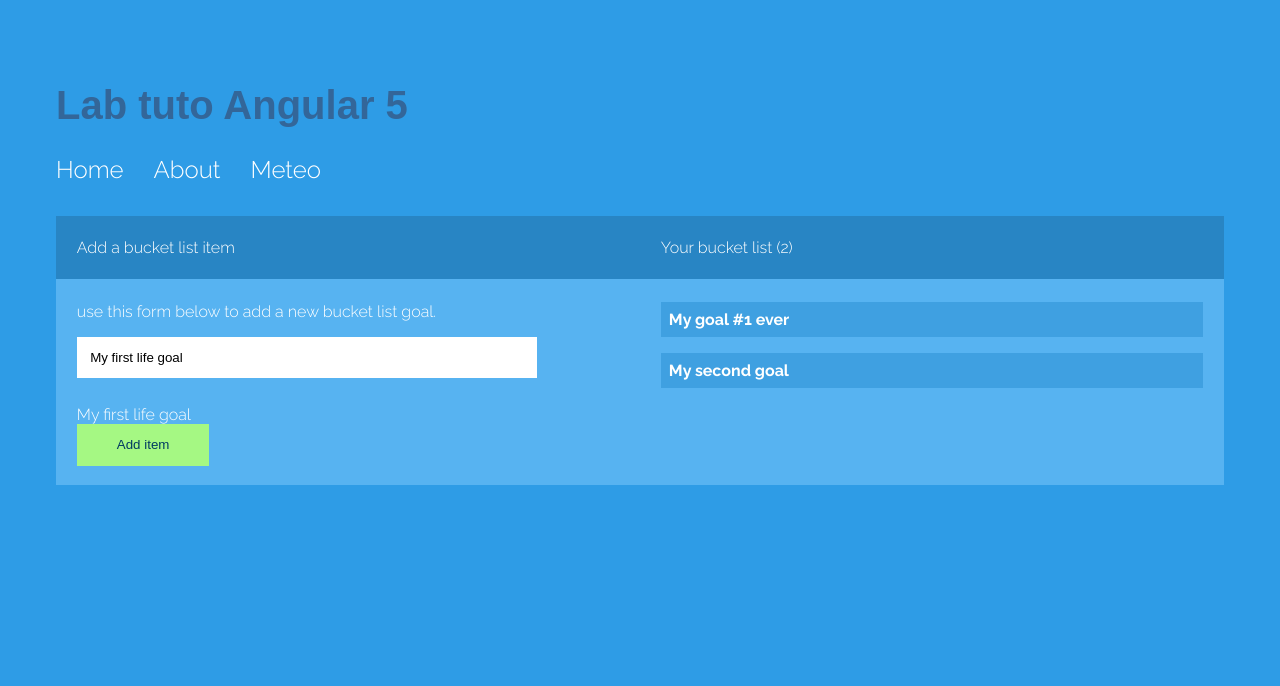
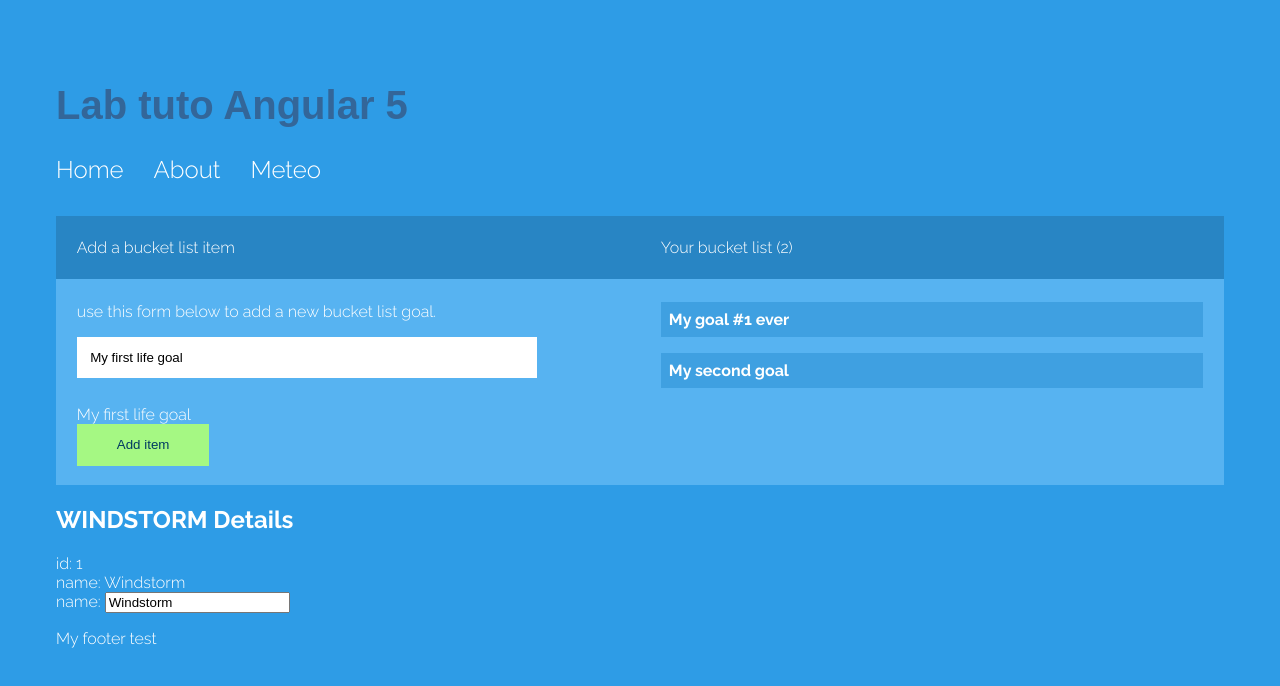
Before and after one commit to gbesset/lab-tuto-angular5, an Angular app: page / in a window 1280 px wide. Shown: the top 686 px of the page. Built offline with nearby package versions, Linux system fonts and the light colour scheme.

Commit message:
HeroTuto 3 - Hero editor (class, 2wayBinding, input form, import FormsModule&BrowserModule) + footer

```diff
--- a/src/app/app.component.html
+++ b/src/app/app.component.html
@@ -7,3 +7,6 @@
 
 
 <router-outlet></router-outlet>
+<app-heroes></app-heroes>
+
+<app-footer></app-footer>
--- a/src/app/app.module.ts
+++ b/src/app/app.module.ts
@@ -12,6 +12,8 @@ import { AppComponent } from './app.component';
 import { HomeComponent } from './home/home.component';
 import { AboutComponent } from './about/about.component';
 import { MeteoComponent } from './meteo/meteo.component';
+import { HeroesComponent } from './heroes/heroes.component';
+import { FooterComponent } from './footer/footer.component';
 
 
 @NgModule({
@@ -19,7 +21,9 @@ import { MeteoComponent } from './meteo/meteo.component';
     AppComponent,
     HomeComponent,
     AboutComponent,
-    MeteoComponent
+    MeteoComponent,
+    HeroesComponent,
+    FooterComponent
   ],
   imports: [
     BrowserModule,
--- /dev/null
+++ b/src/app/footer/footer.component.html
@@ -0,0 +1,3 @@
+<p>
+  {{footer}}
+</p>
--- /dev/null
+++ b/src/app/footer/footer.component.ts
@@ -0,0 +1,17 @@
+import { Component, OnInit } from '@angular/core';
+
+@Component({
+  selector: 'app-footer',
+  templateUrl: './footer.component.html',
+  styleUrls: ['./footer.component.css']
+})
+export class FooterComponent implements OnInit {
+
+  footer = 'My footer test';
+
+  constructor() { }
+
+  ngOnInit() {
+  }
+
+}
--- /dev/null
+++ b/src/app/hero.ts
@@ -0,0 +1,4 @@
+export class Hero {
+  id: number;
+  name: string;
+}
--- /dev/null
+++ b/src/app/heroes/heroes.component.html
@@ -0,0 +1,10 @@
+<h2>{{hero.name | uppercase}} Details</h2>
+<div><span>id: </span>{{hero.id}}</div>
+<div><span>name: </span>{{hero.name}}</div>
+
+
+<div>
+    <label>name:
+      <input [(ngModel)]="hero.name" placeholder="name">
+    </label>
+</div>
--- /dev/null
+++ b/src/app/heroes/heroes.component.ts
@@ -0,0 +1,21 @@
+import { Component, OnInit } from '@angular/core';
+import { Hero } from '../hero';
+
+@Component({
+  selector: 'app-heroes',
+  templateUrl: './heroes.component.html',
+  styleUrls: ['./heroes.component.css']
+})
+export class HeroesComponent implements OnInit {
+
+  hero: Hero = {
+  	id: 1,
+  	name: 'Windstorm'
+  };
+
+  constructor() { }
+
+  ngOnInit() {
+  }
+
+}
```
Also changed, not shown: src/app/footer/footer.component.css (added), src/app/heroes/heroes.component.css (added), 2 other files (tests, documents, lock files or other folders).
